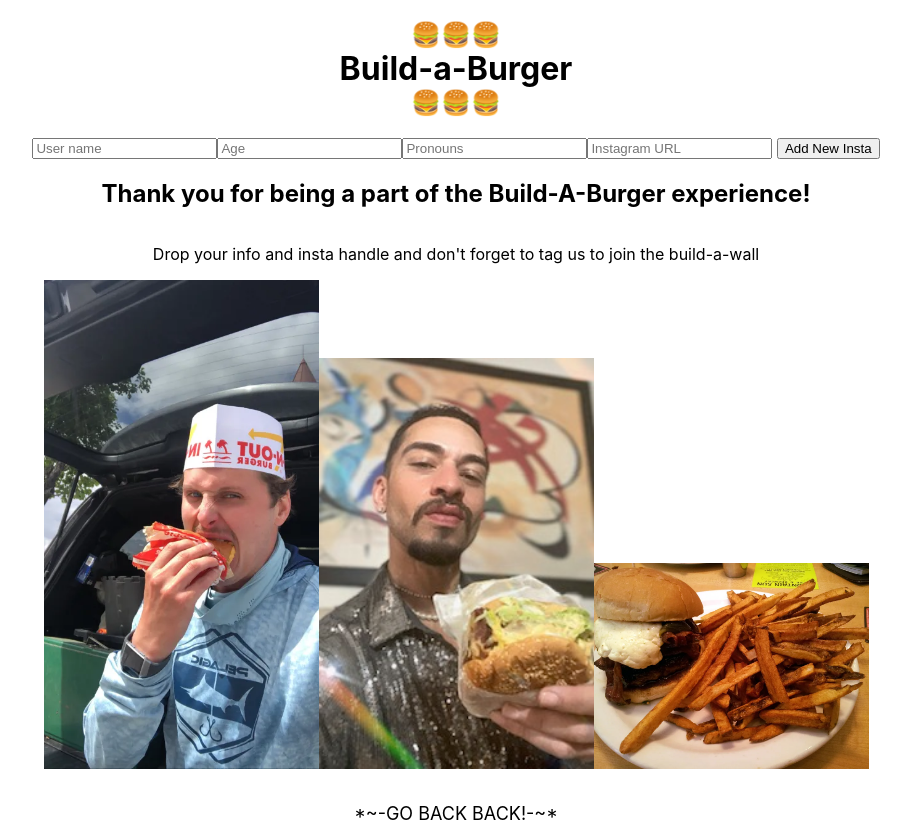
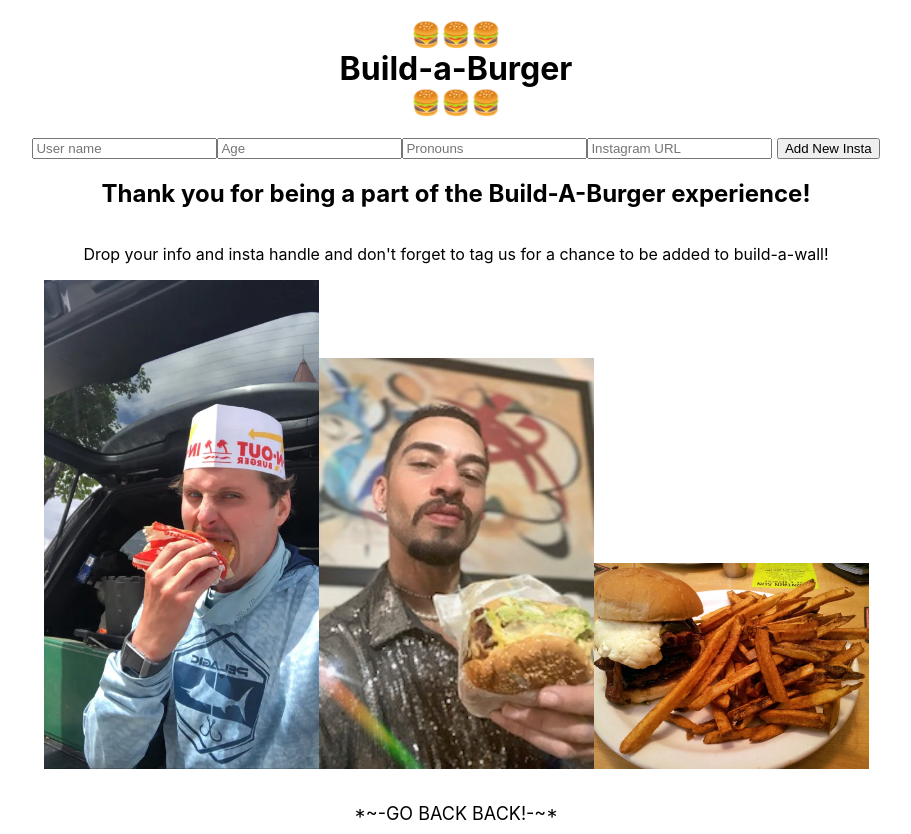
Before and after one commit to LavanteIsaac/phaze-2-project, a React (Create React App) app in the folder build-a-burger/: page /NewInsta in a window 1280 px wide. Shown: the whole page, without its empty margins (184-1095 px from the left). Built offline with nearby package versions, Linux system fonts and the light colour scheme.

Commit message:
lorem ipsum

```diff
--- a/build-a-burger/src/Components/NewInsta.js
+++ b/build-a-burger/src/Components/NewInsta.js
@@ -81,7 +81,7 @@ function NewInsta() {
       </form>
 
       <h2>Thank you for being a part of the Build-A-Burger experience!</h2>
-      <p>Drop your info and insta handle and don't forget to tag us to join the build-a-wall</p>
+      <p>Drop your info and insta handle and don't forget to tag us for a chance to be added to build-a-wall!</p>
 
       <li className="list-item">
        <img className="selfie-card" src= {Pawwka} alt="A boy and his burger" />
```
